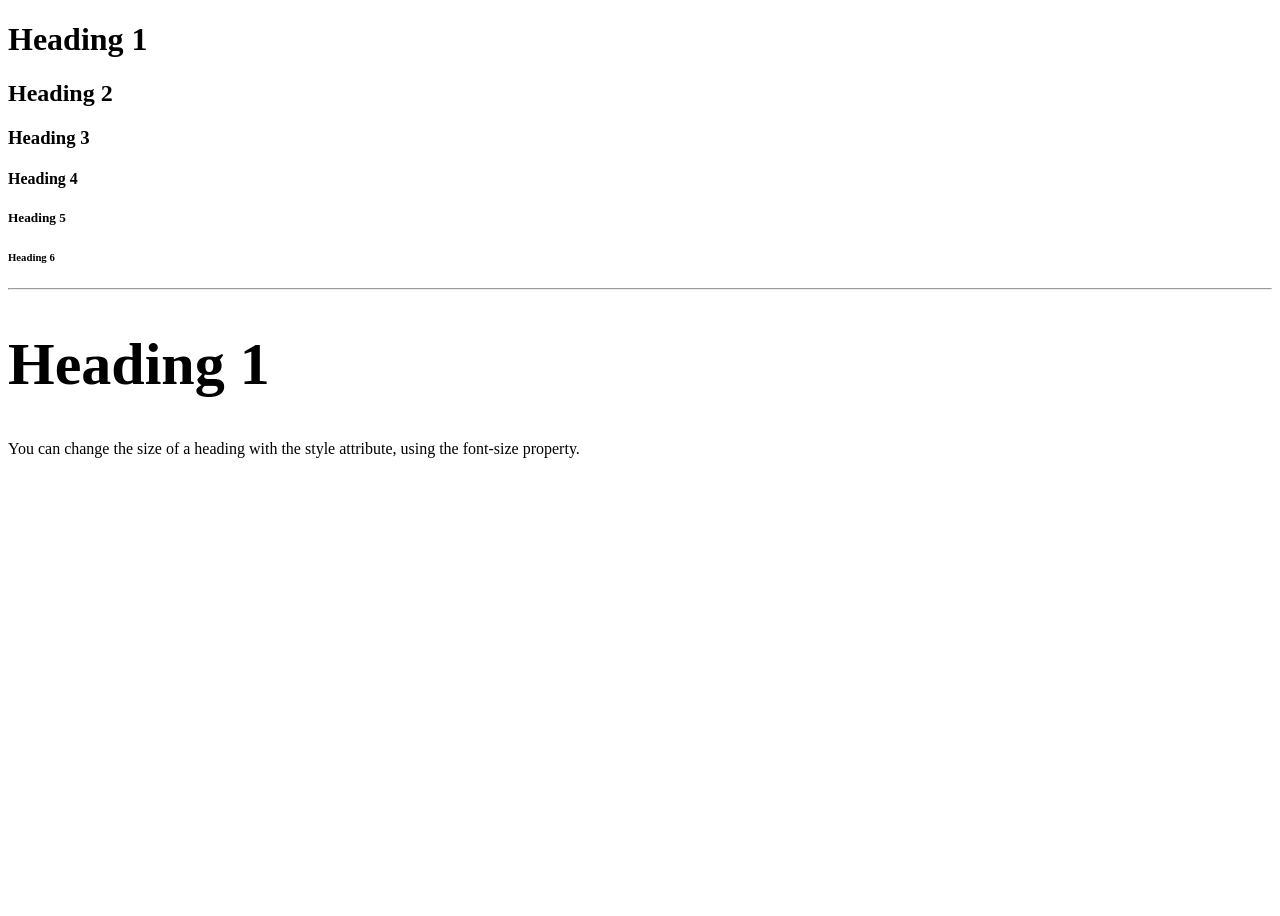
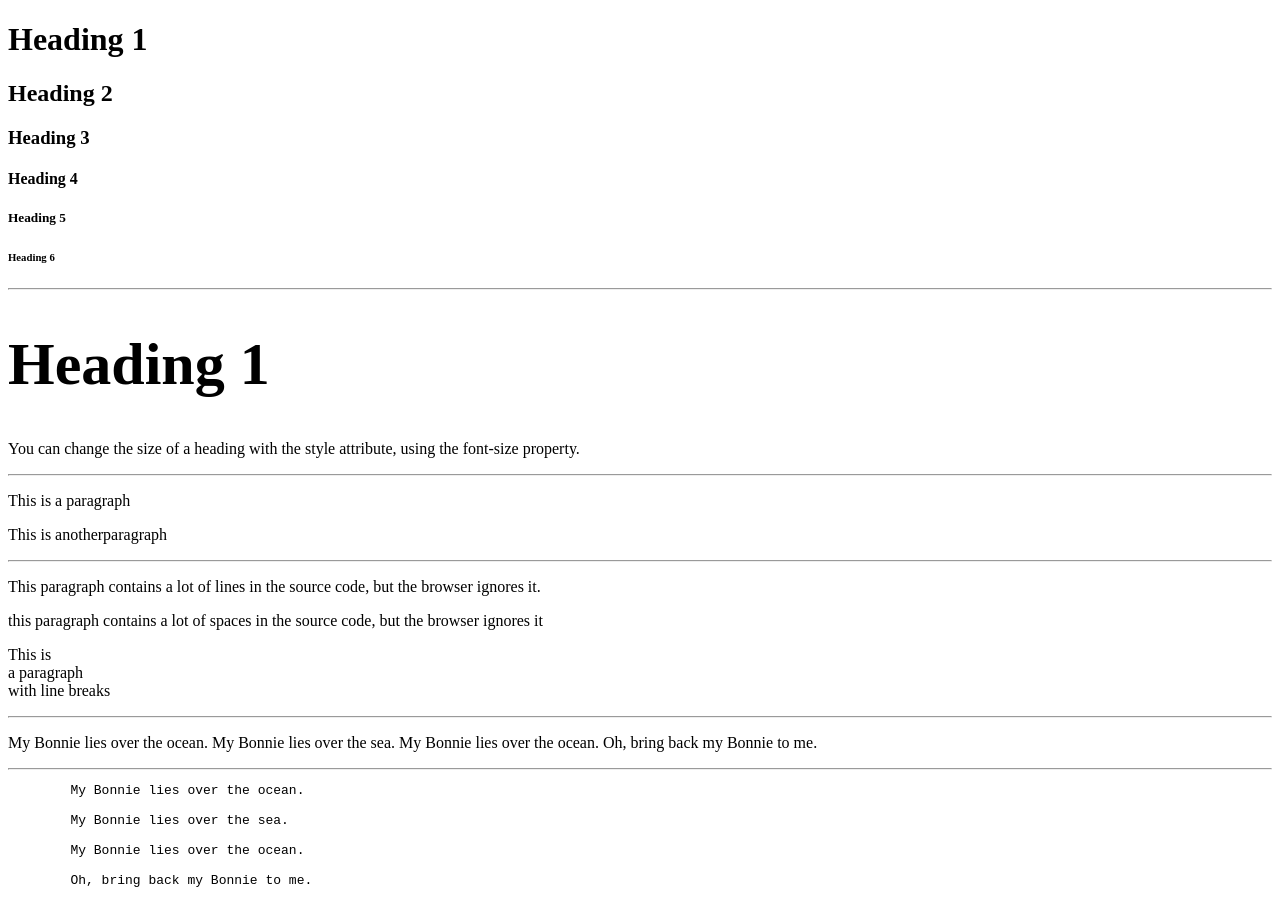
Before and after one commit to RyanTeague/Html_Heading-, a plain HTML site: page index.html in a window 1280 px wide. Before the commit the page ends 800 px from the top, so only its background shows below. Drawn offline with Linux system fonts and the light colour scheme.

Commit message:
added paragraph section

```diff
--- a/index.html
+++ b/index.html
@@ -54,6 +54,7 @@
    <h1 style="font-size: 60px;">Heading 1</h1>
 
    <p>You can change the size of a heading with the style attribute, using the font-size property.</p>
+   <hr>
 
    <!--HTML Tag Reference
 
@@ -61,5 +62,116 @@
     <body> defines the document's body
     h1 to h6 defines HTML headings
 -->
+
+<!--HTML Paragraphs
+
+    A paragraph always start on a new line, and is usually a block of text.
+-->
+
+<!--HTML Paragraphs
+
+    The HTML p element defines a paragraph.
+
+    a paragraph always starts on a new line, and browsers automaatically add
+    some white space (a margin) before and after a paragraph.
+-->
+<p>This is a paragraph</p>
+<p>This is anotherparagraph</p>
+<hr>
+
+<!--HTML Display
+
+    You cannot be sure how HTML will be displayed.
+
+    Large or small screens, and resized windows will create different results.
+
+    With HTML, you cannot change the display by adding extra space or extra
+    lines in your HTML code.
+
+    The browser will automatically remove any extra spaces and lines when the page is displayed
+-->
+<p>
+    This paragraph
+    contains a lot of lines
+    in the source code,
+    but the browser ignores it.
+</p>
+
+<p>
+    this paragraph contains     a lot of spaces
+     in the source        code,
+     but the    browser
+     ignores it
+</p>
+
+<!-- HTML Horizontal Rules
+
+    The hr tag defines a thematic break in an HTML page, and is most often
+    displayed as a horizontial rule.
+
+    The hr element is used to separate content (or define a change) in an
+    HTML page
+
+    <h1>This is heading 1</h1>
+    <p>This is some text.</p>
+    <hr>
+    <h2>This is heading 2</h2>
+    <p>This is some other text.</p>
+    <hr>
+
+    The hr tag is an empty tag, which means that is has no end tag.
+-->
+
+<!--HTML Line Breaks
+
+    The HTML <br> element defines a line break.
+
+    Use <br> if you want a line break (a new line) without starting a new
+    paragraph
+-->
+<p>This is <br>a paragraph <br>with line breaks</p>
+<hr>
+
+<!--The <br> tag is an empty tag, which means that it has no end tag-->
+
+<!--The poem Problem
+
+    This poem will display on a single inle
+-->
+<p>
+    My Bonnie lies over the ocean.
+
+    My Bonnie lies over the sea.
+
+    My Bonnie lies over the ocean.
+
+    Oh, bring back my Bonnie to me.
+</p>
+<hr>
+
+<!--Solution - The HTML <pre> Element
+
+    The HTML <pre> element defines preformatted text.
+
+    The text inside a <pre> element is displayed in a fixed-width font (usually
+        Courier), and it preserves both spaces and line breaks
+    -->
+    <Pre>
+        My Bonnie lies over the ocean.
+
+        My Bonnie lies over the sea.
+
+        My Bonnie lies over the ocean.
+
+        Oh, bring back my Bonnie to me.
+    </Pre>
+
+    <!--HTML Tag Reference
+
+        <p> defines a paragraph
+        <hr> defines a thematic change in the content
+        <br> inserts a single line break
+        <pre> defines pre-formatted text
+    -->
 </body>
 </html>
```
